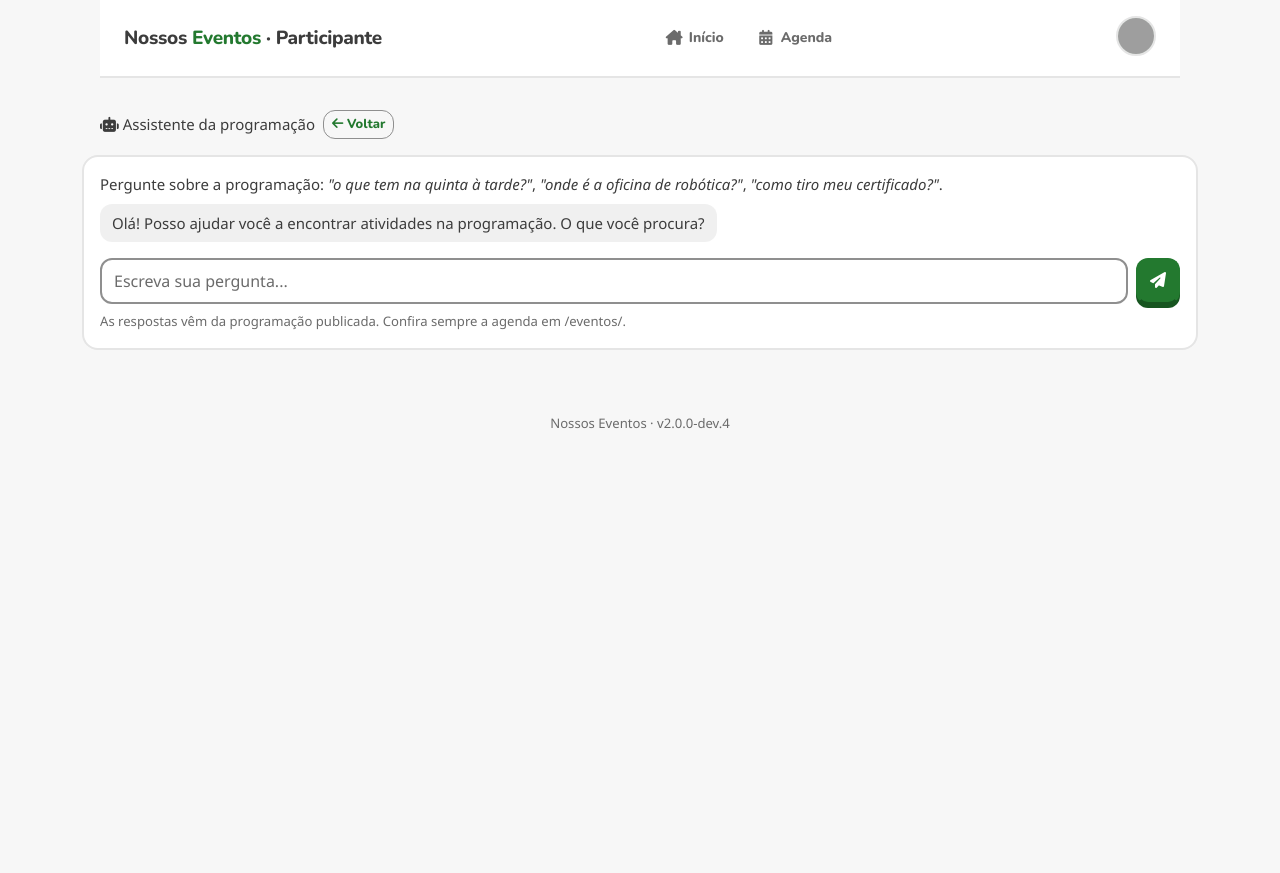
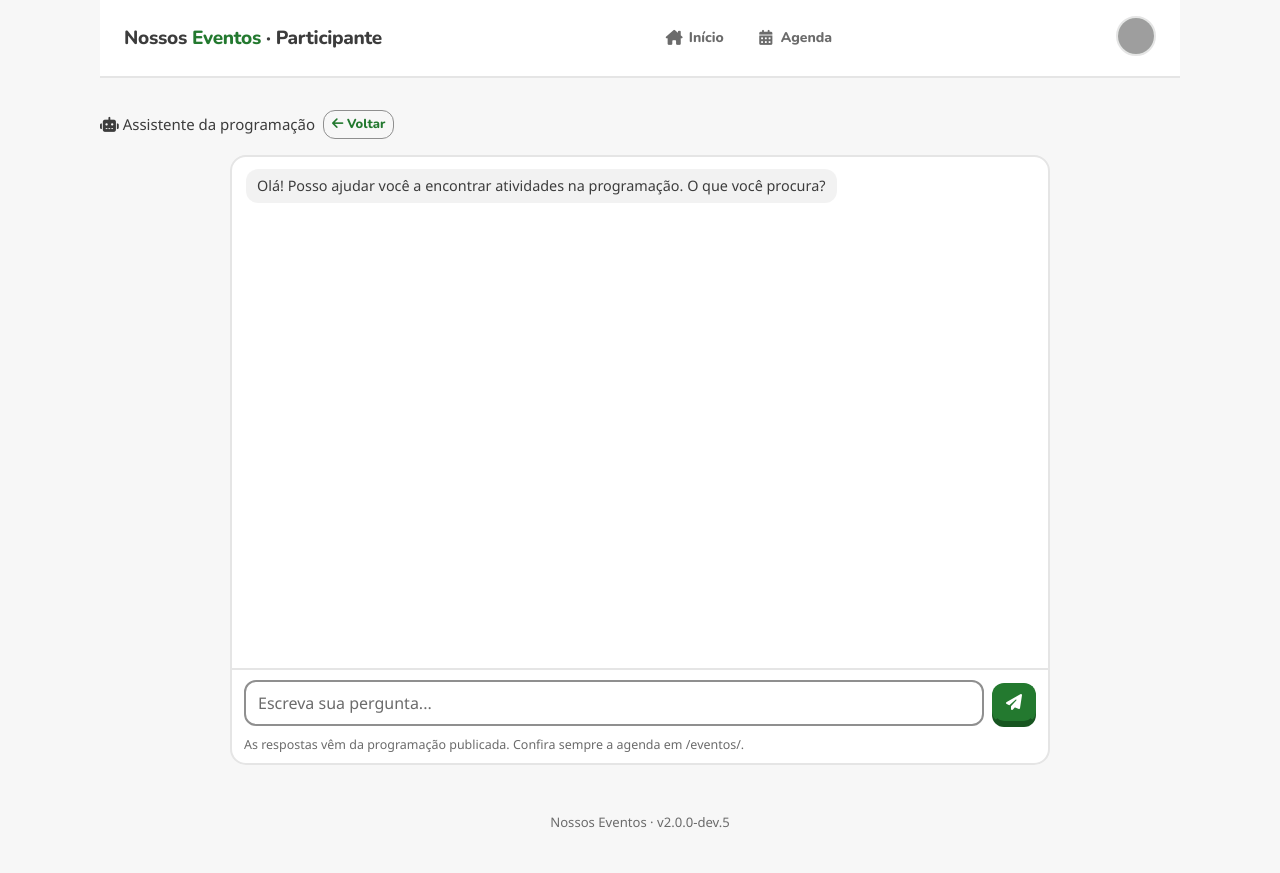
Before and after one commit to lucianovilasboas/ifeventos, a Django app: page /participante/assistente/ in a window 1280 px wide. Before the commit the page ends 429 px from the top, so only its background shows below. Run offline with Django 5.2, Linux system fonts and the light colour scheme; the visitor is signed in with stand-in values (Sample User, id 1); data that the repository does not hold is empty; parts of the project's set-up code (start-up, migrations or seed data) failed here and were passed over; some libraries are stand-ins or nearby versions; some web fonts are replaced; grey boxes are pictures that could not be loaded.

Commit message:
Assistente: indicador de digitacao, typewriter, autocomplete e links
- concierge: sugestoes() para autocomplete (atividades, eventos e FAQ) e prompt
  com respostas curtas e URLs.
- participante: endpoint /assistente/sugestoes/.
- UI: layout com campo fixo e rolagem nas respostas, indicador de digitacao em
  CSS, texto em efeito maquina de escrever, dropdown de sugestoes e linkify
  (interno na mesma aba; externo em nova aba). Novo assistente.css.
- Versao 2.0.0-dev.5; testes de sugestoes e endpoint.

```diff
--- a/ifeventos/participante/urls.py
+++ b/ifeventos/participante/urls.py
@@ -12,6 +12,7 @@ from .views import (
 from eventos.services import ia_mensagem_view, sugerir_tipo_ajax
 from .views import MeusCertificadosView, MeusCrachasView
 from .views import assistente, assistente_responder
+from .views import assistente_sugestoes
 
 app_name = 'participante'
 
@@ -35,6 +36,7 @@ urlpatterns = [
     # -- Assistente (concierge da programação) --
     path("assistente/", assistente, name="assistente"),
     path("assistente/responder/", assistente_responder, name="assistente_responder"),
+    path("assistente/sugestoes/", assistente_sugestoes, name="assistente_sugestoes"),
 
     # -- Meus Crachás (crachá com QR para confirmar presença) --
     path("meus-crachas/", MeusCrachasView.as_view(), name="meus_crachas"),
--- a/ifeventos/participante/views.py
+++ b/ifeventos/participante/views.py
@@ -514,3 +514,11 @@ async def assistente_responder(request):
     )
     status = 400 if resultado.get("erro") else 200
     return JsonResponse(resultado, status=status)
+
+
+@login_required(login_url='/accounts/login/')
+def assistente_sugestoes(request):
+    """Sugestões para o autocomplete do assistente (atividades, eventos e FAQ)."""
+    from eventos import concierge
+
+    return JsonResponse({"sugestoes": concierge.sugestoes(request.GET.get("q", ""))})
--- a/ifeventos/setup/version.py
+++ b/ifeventos/setup/version.py
@@ -8,7 +8,7 @@ O valor pode ser sobrescrito pelo ambiente (`APP_VERSION`) sem editar o código
 `settings.APP_VERSION` (ver `setup/settings.py`).
 """
 
-__version__ = "2.0.0-dev.4"
+__version__ = "2.0.0-dev.5"
 
 # Rótulo curto usado na interface (footer/admin). Mantém o "v" do padrão git.
 __version_label__ = f"v{__version__}"
--- /dev/null
+++ b/ifeventos/static/css/app/assistente.css
@@ -0,0 +1,95 @@
+/* Assistente da programação (concierge) — layout de chat */
+.assistente-wrap {
+  display: flex;
+  flex-direction: column;
+  /* Altura útil descontando topbar + bottom-nav (com folga p/ safe-area). */
+  height: calc(100vh - 190px);
+  height: calc(100dvh - 190px);
+  max-width: 820px;
+  margin: 0 auto;
+}
+
+.assistente-painel {
+  display: flex;
+  flex-direction: column;
+  flex: 1;
+  min-height: 0;
+  padding: 0;
+  overflow: hidden;
+}
+
+.assistente-chat {
+  flex: 1;
+  min-height: 0;
+  overflow-y: auto;
+  padding: 12px 14px;
+  display: flex;
+  flex-direction: column;
+  gap: 8px;
+}
+
+.assistente-bolha {
+  max-width: 86%;
+  padding: 7px 11px;
+  border-radius: 12px;
+  font-size: 0.9rem;
+  line-height: 1.4;
+  white-space: pre-wrap;
+  word-break: break-word;
+}
+.assistente-bolha.user { align-self: flex-end; background: var(--accent); color: #fff; }
+.assistente-bolha.bot { align-self: flex-start; background: var(--surface-soft, rgba(0, 0, 0, 0.05)); }
+.assistente-bolha a { color: inherit; text-decoration: underline; }
+.assistente-bolha.bot a { color: var(--accent-ink); font-weight: 700; }
+
+.assistente-prompt {
+  border-top: 2px solid var(--border);
+  padding: 10px 12px;
+  background: var(--app-card);
+  display: flex;
+  gap: 8px;
+  align-items: center;
+}
+.assistente-campo { position: relative; flex: 1; }
+.assistente-status { font-size: 0.78rem; padding: 0 12px 8px; }
+
+/* Indicador de digitação (três pontinhos) */
+.assistente-digitando { display: inline-flex; gap: 4px; align-items: center; vertical-align: middle; }
+.assistente-digitando span {
+  width: 6px; height: 6px; border-radius: 50%;
+  background: var(--app-muted, #888);
+  animation: assistente-bounce 1.2s infinite ease-in-out;
+}
+.assistente-digitando span:nth-child(2) { animation-delay: 0.15s; }
+.assistente-digitando span:nth-child(3) { animation-delay: 0.3s; }
+@keyframes assistente-bounce {
+  0%, 80%, 100% { transform: translateY(0); opacity: 0.5; }
+  40% { transform: translateY(-4px); opacity: 1; }
+}
+
+/* Autocomplete (acima do campo, já que o prompt fica no rodapé) */
+.assistente-sugestoes {
+  position: absolute;
+  left: 0; right: 0; bottom: calc(100% + 6px);
+  background: var(--app-card);
+  border: 2px solid var(--border);
+  border-radius: var(--radius-sm, 8px);
+  max-height: 220px;
+  overflow-y: auto;
+  z-index: 20;
+  display: none;
+}
+.assistente-sugestoes.aberto { display: block; }
+.assistente-sugestoes button {
+  display: block;
+  width: 100%;
+  text-align: left;
+  border: 0;
+  background: transparent;
+  padding: 8px 10px;
+  font-size: 0.85rem;
+  color: var(--fg);
+  cursor: pointer;
+}
+.assistente-sugestoes button:hover,
+.assistente-sugestoes button.ativo { background: var(--accent-soft); }
--- a/ifeventos/templates/participante/assistente.html
+++ b/ifeventos/templates/participante/assistente.html
@@ -1,4 +1,5 @@
 {% extends 'dashboard_base.html' %}
+{% load static %}
 {% block title %}Assistente | Nossos Eventos{% endblock %}
 
 {% block action %}
@@ -10,22 +11,28 @@
 </div>
 {% endblock action %}
 
+{% block extra_css %}
+<link rel="stylesheet" href="{% static 'css/app/assistente.css' %}?v={{ ASSET_VERSION }}">
+{% endblock extra_css %}
+
 {% block content %}
-<div class="container mt-2">
-    <div class="app-panel p-3">
-        <p class="mb-2">
-            Pergunte sobre a programação: <i>"o que tem na quinta à tarde?"</i>,
-            <i>"onde é a oficina de robótica?"</i>, <i>"como tiro meu certificado?"</i>.
-        </p>
-        <div id="chat" class="mb-2" style="max-height:52vh;overflow-y:auto"></div>
-        <form id="chatForm" class="d-flex gap-2">
-            <input id="chatInput" class="form-control" autocomplete="off"
-                   placeholder="Escreva sua pergunta..." maxlength="600">
-            <button class="btn btn-app" type="submit"><i class="fa-solid fa-paper-plane"></i></button>
+<div class="assistente-wrap">
+    <div class="app-panel assistente-painel">
+        <div id="assistenteChat" class="assistente-chat" aria-live="polite"></div>
+        <form id="assistenteForm" class="assistente-prompt" autocomplete="off">
+            {% csrf_token %}
+            <div class="assistente-campo">
+                <input id="assistenteInput" class="form-control" type="text" maxlength="600"
+                       autocomplete="off" placeholder="Escreva sua pergunta...">
+                <div id="assistenteSugestoes" class="assistente-sugestoes" role="listbox"></div>
+            </div>
+            <button class="btn btn-app" type="submit" aria-label="Enviar">
+                <i class="fa-solid fa-paper-plane"></i>
+            </button>
         </form>
-        <small class="text-muted d-block mt-2" id="chatStatus">
+        <div class="assistente-status text-muted" id="assistenteStatus">
             As respostas vêm da programação publicada. Confira sempre a agenda em /eventos/.
-        </small>
+        </div>
     </div>
 </div>
 {% endblock content %}
@@ -33,11 +40,18 @@
 {% block scripts %}
 <script>
 (function () {
-    const chat = document.getElementById("chat");
-    const form = document.getElementById("chatForm");
-    const input = document.getElementById("chatInput");
-    const status = document.getElementById("chatStatus");
+    const chat = document.getElementById("assistenteChat");
+    const form = document.getElementById("assistenteForm");
+    const input = document.getElementById("assistenteInput");
+    const lista = document.getElementById("assistenteSugestoes");
+    const status = document.getElementById("assistenteStatus");
     const historico = [];
+    let digitando = null;
+    let sugestoesAtuais = [];
+    let indiceAtivo = -1;
+    let timerBusca = null;
+
+    function fim() { chat.scrollTop = chat.scrollHeight; }
 
     function esc(t) {
         const d = document.createElement("div");
@@ -45,29 +59,134 @@
         return d.innerHTML;
     }
 
+    // Transforma URLs (completas, www e caminhos internos) em links.
+    // Internos abrem na mesma aba; externos, em nova aba.
+    const URL_RE = /(\[([^\]]+)\]\(([^\s)]+)\))|((?:https?:\/\/|www\.)[^\s<]+|\/(?:eventos|participante|organizador|c|p)(?:\/[^\s<]*)?)/g;
+
+    function linkify(texto) {
+        return esc(texto).replace(URL_RE, function (m, _md, rotulo, url, solto) {
+            let href = _md ? url : solto;
+            let label = _md ? rotulo : solto;
+            if (!_md && !/^https?:/i.test(href) && href.charAt(0) !== "/") href = "//" + href;
+            href = String(href).replace(/["'<>]/g, "");
+            const externo = /^https?:/i.test(href) || href.indexOf("//") === 0;
+            const alvo = externo ? ' target="_blank" rel="noopener"' : "";
+            return '<a href="' + href + '"' + alvo + ">" + label + "</a>";
+        });
+    }
+
     function bolha(papel, texto) {
         const div = document.createElement("div");
-        div.className = "mb-2 d-flex " + (papel === "user" ? "justify-content-end" : "justify-content-start");
-        div.innerHTML =
-            '<div style="max-width:85%;padding:8px 12px;border-radius:12px;white-space:pre-wrap;' +
-            (papel === "user"
-                ? "background:var(--accent);color:#fff;"
-                : "background:var(--surface-soft,rgba(0,0,0,.06));") +
-            '">' + esc(texto) + "</div>";
+        div.className = "assistente-bolha " + (papel === "user" ? "user" : "bot");
+        div.innerHTML = papel === "bot" ? linkify(texto) : esc(texto);
         chat.appendChild(div);
-        chat.scrollTop = chat.scrollHeight;
+        fim();
+        return div;
     }
 
-    bolha("assistant", "Olá! Posso ajudar você a encontrar atividades na programação. O que você procura?");
+    function iniciarDigitando() {
+        const el = bolha("bot", "");
+        el.innerHTML = '<span data-frase>Pensando…</span> ' +
+            '<span class="assistente-digitando"><span></span><span></span><span></span></span>';
+        const frases = ["Pensando…", "Buscando na programação…", "Pesquisando horários…"];
+        let i = 0;
+        const timer = setInterval(function () {
+            i = (i + 1) % frases.length;
+            const alvo = el.querySelector("[data-frase]");
+            if (alvo) alvo.textContent = frases[i];
+        }, 1100);
+        fim();
+        return { el: el, parar: function () { clearInterval(timer); } };
+    }
+
+    function escrever(el, texto) {
+        let i = 0;
+        const passo = Math.max(1, Math.round(texto.length / 140));
+        (function tick() {
+            i = Math.min(texto.length, i + passo);
+            el.innerHTML = linkify(texto.slice(0, i));
+            fim();
+            if (i < texto.length) window.requestAnimationFrame(tick);
+        })();
+    }
+
+    function esconderSugestoes() {
+        lista.classList.remove("aberto");
+        lista.innerHTML = "";
+        sugestoesAtuais = [];
+        indiceAtivo = -1;
+    }
+
+    function pintarSugestoes() {
+        lista.innerHTML = "";
+        sugestoesAtuais.forEach(function (s, idx) {
+            const b = document.createElement("button");
+            b.type = "button";
+            b.textContent = s;
+            if (idx === indiceAtivo) b.className = "ativo";
+            b.addEventListener("mousedown", function (ev) {
+                ev.preventDefault();
+                escolherSugestao(s);
+            });
+            lista.appendChild(b);
+        });
+        if (sugestoesAtuais.length) lista.classList.add("aberto");
+        else esconderSugestoes();
+    }
+
+    function escolherSugestao(texto) {
+        input.value = texto;
+        esconderSugestoes();
+        input.focus();
+    }
+
+    input.addEventListener("input", function () {
+        const q = input.value.trim();
+        clearTimeout(timerBusca);
+        if (q.length < 2) { esconderSugestoes(); return; }
+        timerBusca = setTimeout(function () {
+            fetch("{% url 'participante:assistente_sugestoes' %}?q=" + encodeURIComponent(q))
+                .then(function (r) { return r.json(); })
+                .then(function (dados) {
+                    sugestoesAtuais = dados.sugestoes || [];
+                    indiceAtivo = -1;
+                    pintarSugestoes();
+                })
+                .catch(esconderSugestoes);
+        }, 220);
+    });
+
+    input.addEventListener("keydown", function (ev) {
+        if (!lista.classList.contains("aberto")) return;
+        if (ev.key === "ArrowDown") {
+            ev.preventDefault();
+            indiceAtivo = Math.min(indiceAtivo + 1, sugestoesAtuais.length - 1);
+            pintarSugestoes();
+        } else if (ev.key === "ArrowUp") {
+            ev.preventDefault();
+            indiceAtivo = Math.max(indiceAtivo - 1, 0);
+            pintarSugestoes();
+        } else if (ev.key === "Enter" && indiceAtivo >= 0) {
+            ev.preventDefault();
+            escolherSugestao(sugestoesAtuais[indiceAtivo]);
+        } else if (ev.key === "Escape") {
+            esconderSugestoes();
+        }
+    });
+
+    input.addEventListener("blur", function () { setTimeout(esconderSugestoes, 150); });
 
     form.addEventListener("submit", async function (ev) {
         ev.preventDefault();
         const texto = input.value.trim();
         if (!texto) return;
+        esconderSugestoes();
         bolha("user", texto);
         historico.push({ papel: "user", texto: texto });
         input.value = "";
-        status.textContent = "Procurando na programação...";
+        input.disabled = true;
+        status.textContent = "Consultando a programação…";
+        digitando = iniciarDigitando();
         try {
             const resposta = await fetch("{% url 'participante:assistente_responder' %}", {
                 method: "POST",
@@ -76,14 +195,21 @@
             });
             const dados = await resposta.json();
             const textoResposta = dados.resposta || dados.erro || "Não consegui responder agora.";
-            bolha("assistant", textoResposta);
+            if (digitando) { digitando.parar(); digitando.el.remove(); digitando = null; }
+            escrever(bolha("bot", ""), textoResposta);
             historico.push({ papel: "assistant", texto: textoResposta });
             status.textContent = dados.aviso || "As respostas vêm da programação publicada.";
         } catch (erro) {
-            bolha("assistant", "Falha ao falar com o assistente. Tente novamente.");
+            if (digitando) { digitando.parar(); digitando.el.remove(); digitando = null; }
+            bolha("bot", "Falha ao falar com o assistente. Tente novamente.");
             status.textContent = "";
+        } finally {
+            input.disabled = false;
+            input.focus();
         }
     });
+
+    bolha("bot", "Olá! Posso ajudar você a encontrar atividades na programação. O que você procura?");
 })();
 </script>
 {% endblock scripts %}
```
Also changed, not shown: ifeventos/eventos/concierge.py (+62 -3 lines), ifeventos/eventos/tests_concierge.py (+30 -0 lines), CHANGELOG.md.
